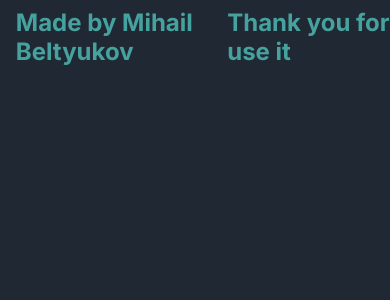
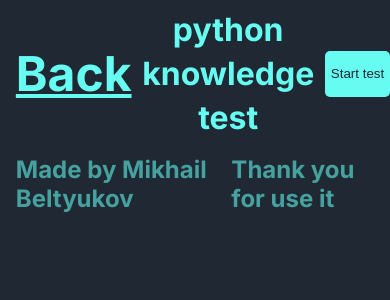
Before and after one commit to ybivashk4/programming_test, a PHP site: page /python.php?inMail=1 in a window 390 px wide. Shown: the part 60-360 px from the top of the page. Run offline with PHP 8.4, Linux system fonts and the light colour scheme; data that the repository does not hold is empty.

Commit message:
адаптивность готовая

```diff
--- a/css/main.css
+++ b/css/main.css
@@ -129,8 +129,8 @@
         .but{
             display: flex;
             flex-flow: wrap column;
-            margin-top: 1%;
-            margin-left: 20%;
+            margin-top: 7%;
+            margin-left: 5%;
             width: 100px;
             background-color: #66FCF1;
             color: #202833;
@@ -154,27 +154,42 @@
             width: 100%;
             height: 100%;
         }
+
+        .forms{
+            display: flex;
+            flex-flow: column wrap;
+            margin: 2% 2% 2% 2%;
+        }
+
+        .big_but{
+            display: flex;
+            width: 100%;
+            height: 100%;
+            background-color: #66FCF1;
+            color: #202833;
+            border: #202833;
+            border-radius: 5px;
+            border-width: 2px;
+        }
+        #form_test{
+            display: flex;
+            flex-flow: wrap column;
+            width: 20%;
+            height: 35%;
+        }
         @media only screen and (min-width: 768px) {
             /* For desktop: */
             .font-size-13 {font-size: 13em;}
             .font-size-2 {font-size: 2em;}
+            .font-size-3 {font-size: 3em;}
         }
 
-        @media only screen and (min-width: 1200px) {
+        @media only screen and (max-width: 768px) {
             /* For desktop: */
-            .col-lg-1 {width: 8.33%;}
-            .col-lg-2 {width: 16.66%;}
-            .col-lg-3 {width: 25%;}
-            .col-lg-4 {width: 33.33%;}
-            .col-lg-5 {width: 41.66%;}
-            .col-lg-6 {width: 50%;}
-            .col-lg-7 {width: 58.33%;}
-            .col-lg-8 {width: 66.66%;}
-            .col-lg-9 {width: 75%;}
-            .col-lg-10 {width: 83.33%;}
-            .col-lg-11 {width: 91.66%;}
-            .col-lg-12 {width: 100%;}
-            .d-lg-none{
-                display: none;
-            }
+            .font-size-max-1 {font-size: 1em;}
+            .font-size-max-2 {font-size: 2em;}
+            .flex-column-wrap {flex-flow: column wrap;}
+            .flex-row-nowrap {flex-flow: row nowrap;}
+            .font-size-max-3 {font-size: 3em;}
+            .font-size-max-5 {font-size: 5em;}
         }
--- a/footer.tpl
+++ b/footer.tpl
@@ -1,6 +1,6 @@
 <footer>
     <div class="down_text">
-        Made by Mihail Beltyukov
+        Made by Mikhail Beltyukov
     </div>
 
     <div class="down_text">
--- a/python.php
+++ b/python.php
@@ -17,6 +17,23 @@
                 include 'header.tpl';
         ?>
 
+    <main class="flex-row-nowrap">
+        <div>
+            <div class="up_text">
+                <a href="index.php" class="up_text font-size-max-3 font-size-2">Back</a>
+            </div>
+
+        </div>
+
+        <div class="up_text font-size-2 font-size-max-2">
+             python knowledge test
+        </div>
+
+        <form method="POST" action="#" id="form_test">
+            <input class="big_but" type="submit" value="Start test">
+        </form>
+    </main>
+
     <?php
         include 'footer.tpl';
     ?>
```
Also changed, not shown: c++.php (+18 -0 lines), form.php (+6 -9 lines).
